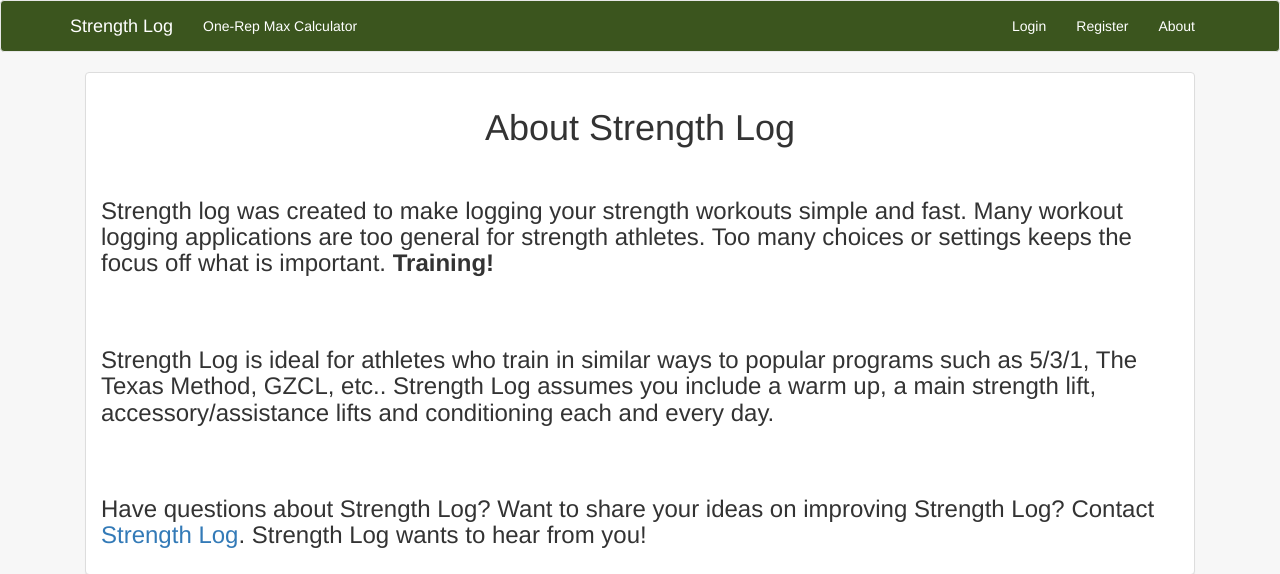
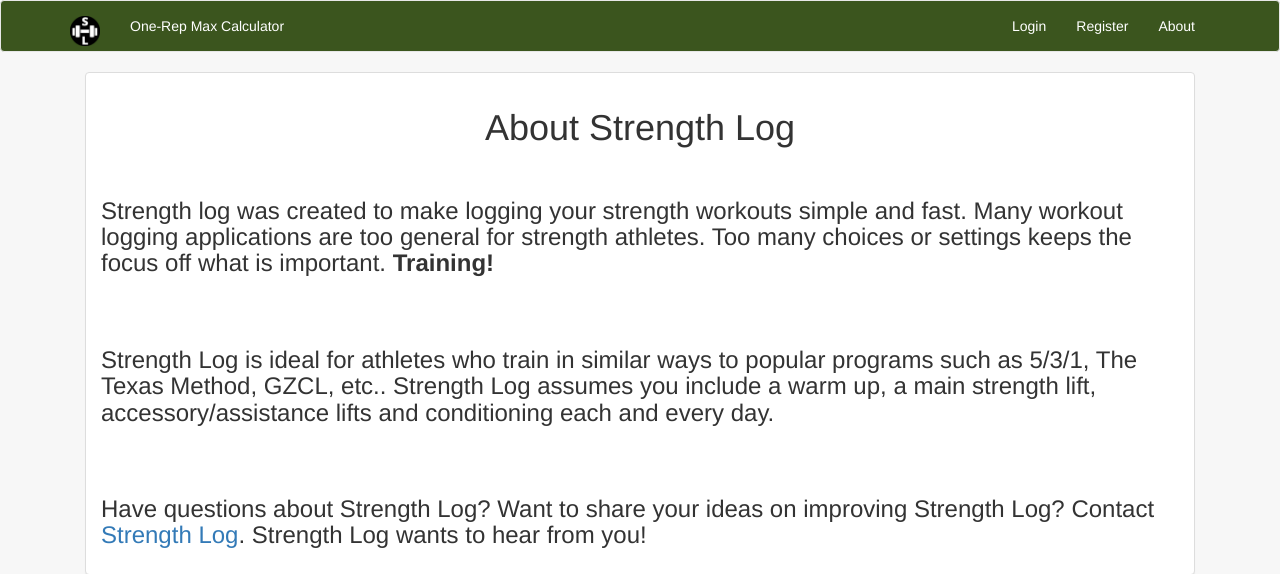
Before and after one commit to Rshep3087/strength_log, a Flask app: page /about in a window 1280 px wide. Shown: the top 574 px of the page. Run offline with Flask 2, Linux system fonts and the light colour scheme; some libraries are stand-ins or nearby versions.

Commit message:
logo to navbar

```diff
--- a/strength_log/templates/base.html
+++ b/strength_log/templates/base.html
@@ -20,7 +20,9 @@
           <span class="icon-bar"></span>
           <span class="icon-bar"></span>
         </button>
-        <a href="{{ url_for('main.index') }}" class="navbar-brand">Strength Log</a>
+        <a class="navbar-brand" href="{{ url_for('main.index') }}">
+          <img src="{{ url_for('static', filename='assets/logo.png') }}" width="30" height="30" alt="logo" class="d-inline-block align-top">
+        </a>
       </div>
       <div class="collapse navbar-collapse" id="bs-example-navbar-collapse-1">
         <ul class="nav navbar-nav navbar-custom">
```
Also changed, not shown: strength_log/static/assets/logo.png (added).
